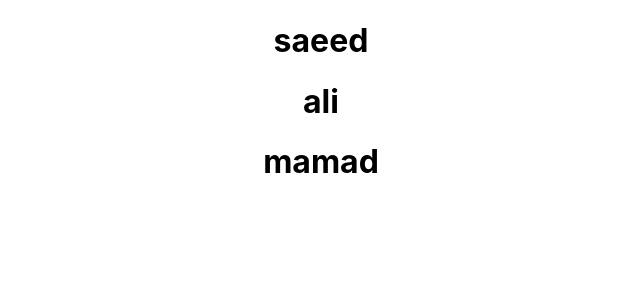
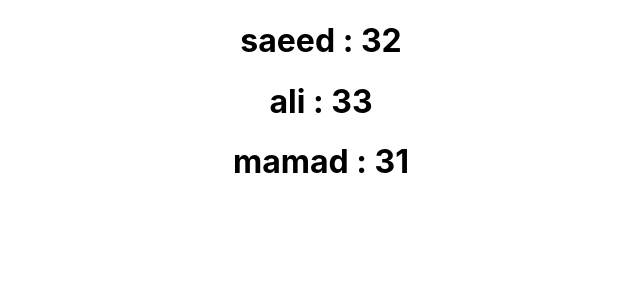
Before and after one commit to SaeedSaedi/react-course, a React (Create React App) app in the folder ep-1/: page / in a window 1280 px wide. Shown: the top 300 px of the page, without its empty margins (319-959 px from the left). Built offline with nearby package versions, Linux system fonts and the light colour scheme.

Commit message:
use map to show list of dic items

```diff
--- a/ep-1/src/App.js
+++ b/ep-1/src/App.js
@@ -1,12 +1,16 @@
 import './App.css';
 
 function App() {
-  const names = ["saeed","ali","mamad"]
+  const users = [
+    {name:"saeed",age:32},
+    {name:"ali",age:33},
+    {name:"mamad",age:31},
+  ]
 
   return (
     <div className="App">
-      { names.map((v,i)=>{
-        return <h1 key={i}>{v}</h1>
+      {users.map((user,index)=>{
+        return <h1 key={index}>{user.name} : {user.age}</h1>
       })}
     </div>
   );
```
